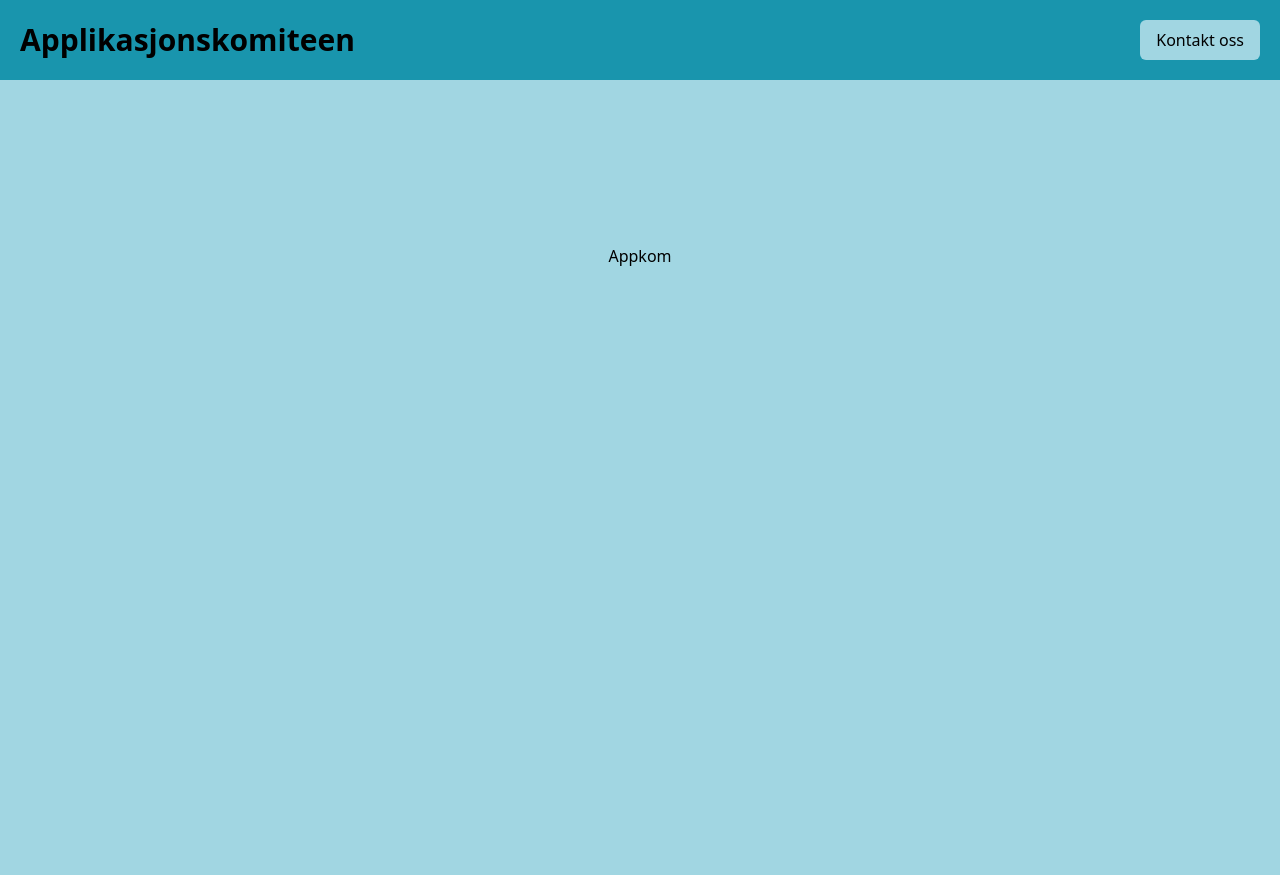
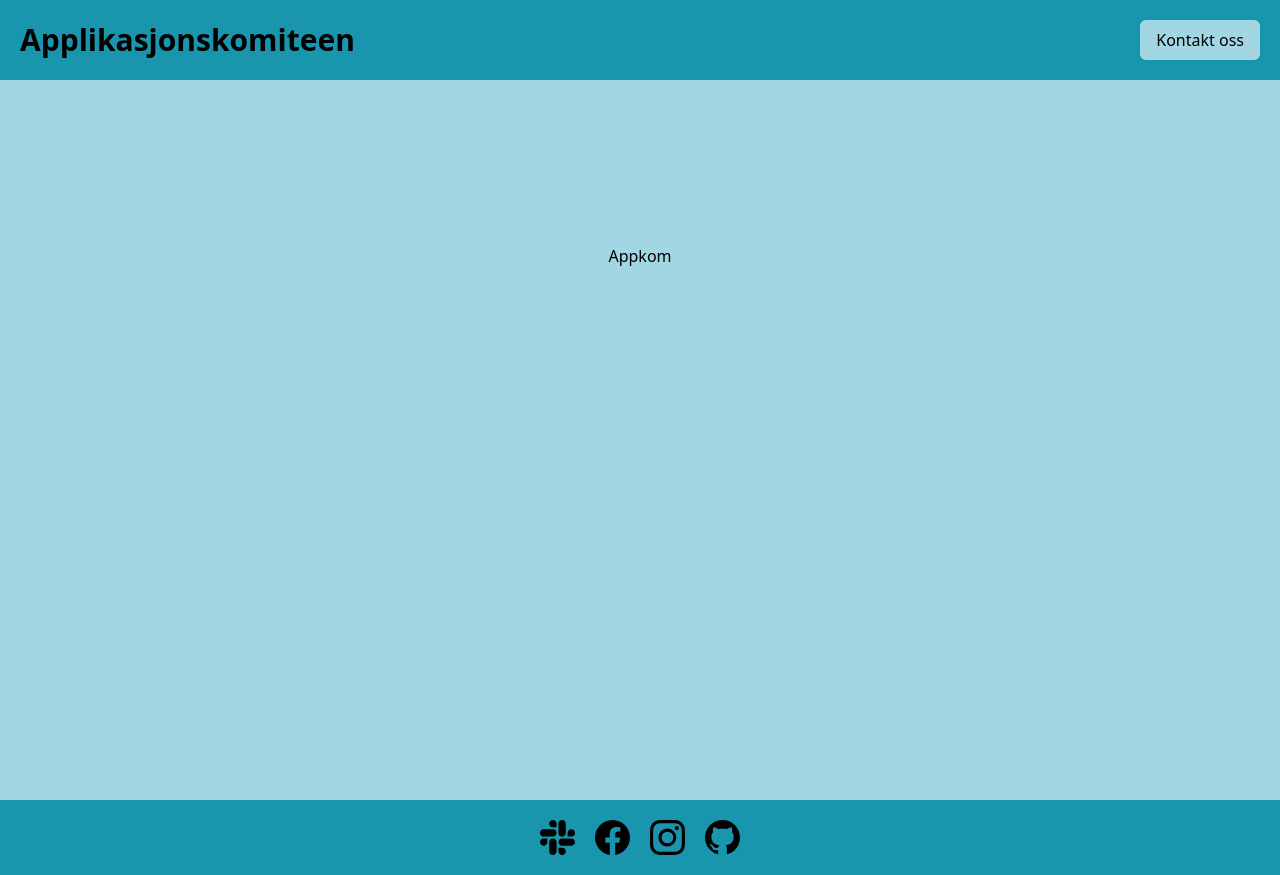
Before and after one commit to appKom/home, a Next.js app: page / in a window 1280 px wide. Before the commit the page ends 800 px from the top, so only its background shows below. Built offline with nearby package versions, Linux system fonts and the light colour scheme.

Commit message:
setup footer

```diff
--- a/app/layout.tsx
+++ b/app/layout.tsx
@@ -1,6 +1,7 @@
 import type { Metadata } from "next";
 import "./globals.css";
 import Navbar from "@/components/Navbar";
+import Footer from "@/components/Footer";
 
 export const metadata: Metadata = {
   title: "Appkom",
@@ -15,8 +16,12 @@ export default function RootLayout({
   return (
     <html lang="en">
       <body className={`bg-lightBlue flex flex-col`}>
-        <Navbar />
-        <div>{children}</div>
+        <div className="min-h-screen">
+          {" "}
+          <Navbar />
+          {children}
+        </div>
+        <Footer />
       </body>
     </html>
   );
--- /dev/null
+++ b/components/Footer.tsx
@@ -0,0 +1,49 @@
+import Link from "next/link";
+import { BsSlack, BsFacebook, BsInstagram, BsGithub } from "react-icons/bs";
+
+export default function Footer() {
+  const footerLinkSize = 35;
+  const footerLinks = [
+    {
+      name: "Slack",
+      icon: <BsSlack size={footerLinkSize} />,
+      link: "https://onlinentnu.slack.com/",
+    },
+    {
+      name: "Facebook",
+      icon: <BsFacebook size={footerLinkSize} />,
+      link: "http://facebook.com/LinjeforeningenOnline",
+    },
+    {
+      name: "Instagram",
+      icon: <BsInstagram size={footerLinkSize} />,
+      link: "https://www.instagram.com/online_ntnu/",
+    },
+    {
+      name: "Github",
+      icon: <BsGithub size={footerLinkSize} />,
+      link: "https://github.com/appKom",
+    },
+  ];
+
+  return (
+    <footer className="min-w-full bg-tealBlue">
+      <div className="flex flex-col items-center justify-center py-5">
+        <div className="flex flex-row gap-5">
+          {footerLinks.map((link) => {
+            return (
+              <Link
+                href={link.link}
+                key={link.name}
+                target="_blank"
+                rel="noopener noreferrer"
+              >
+                {link.icon}
+              </Link>
+            );
+          })}
+        </div>
+      </div>
+    </footer>
+  );
+}
```
Also changed, not shown: package.json (+5 -4 lines), 1 other file (tests, documents, lock files or other folders).
